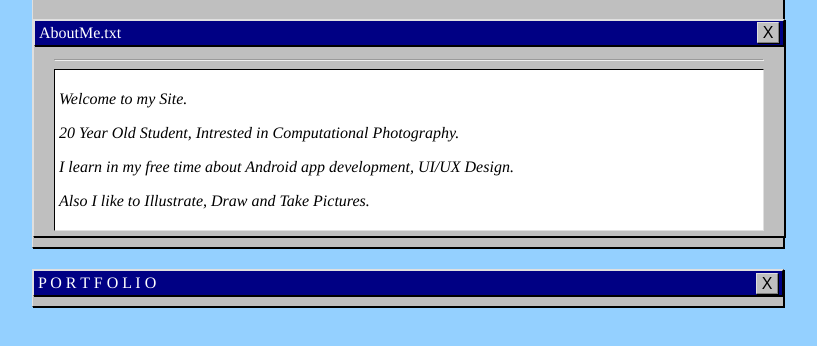
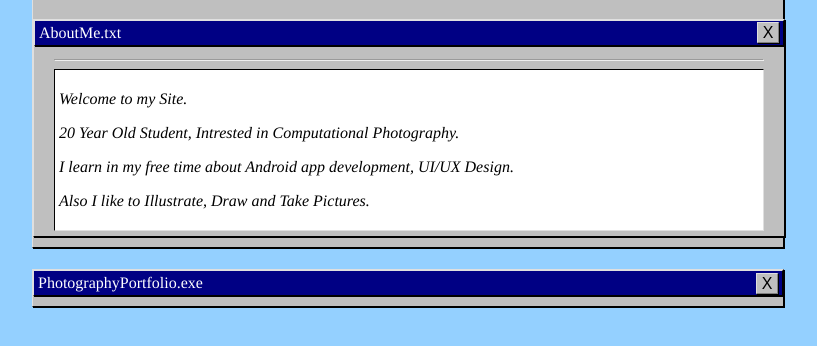
Before and after one commit to snajdovski/snajdovski.github.io, a plain HTML site: page index.html in a window 1280 px wide. Shown: the part 72-418 px from the top of the page, without its empty margins (232-1049 px from the left). Drawn offline with Linux system fonts and the light colour scheme.

Commit message:
Update index.html

```diff
--- a/index.html
+++ b/index.html
@@ -49,7 +49,7 @@
   <div class="aesthetic-windows-95-modal-title-bar">
 
     <div class="aesthetic-windows-95-modal-title-bar-text">
-      P O R T F O L I O
+     PhotographyPortfolio.exe
     </div>
 
     <div class="aesthetic-windows-95-modal-title-bar-controls">
```
